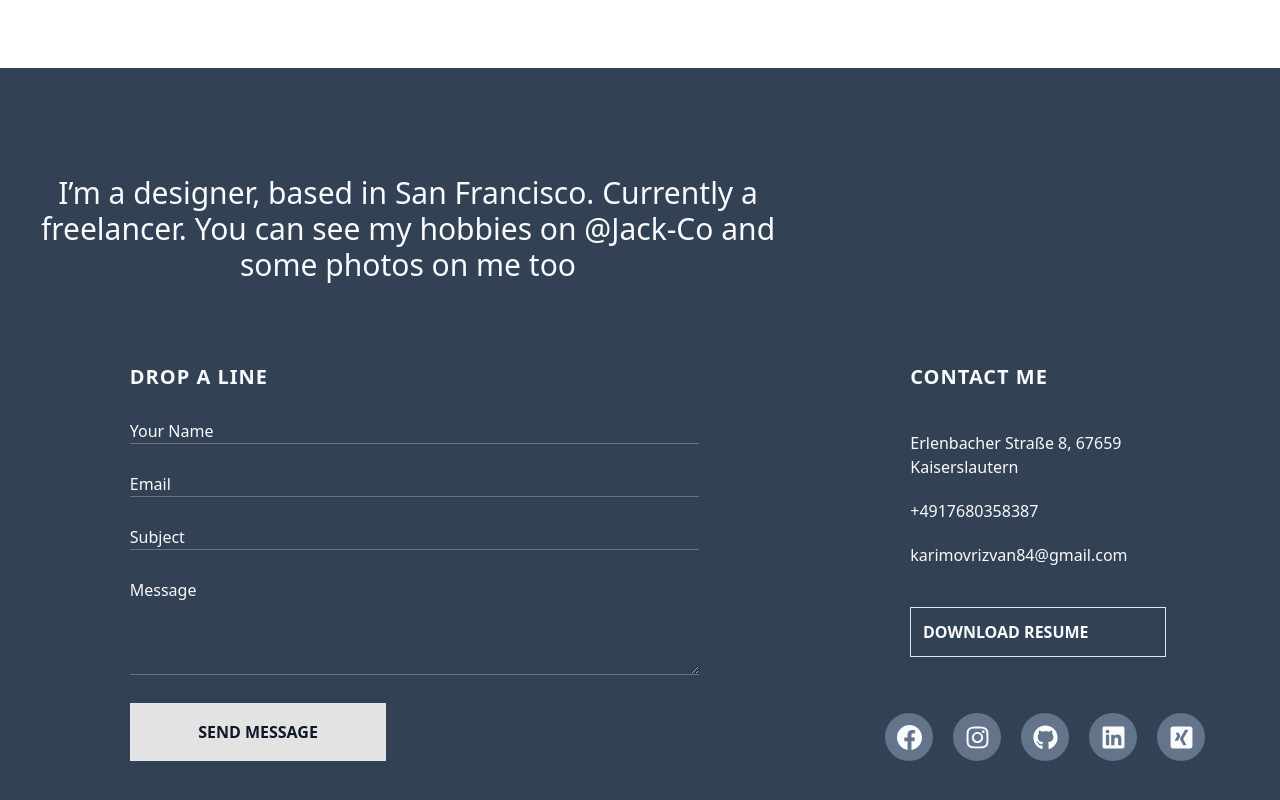
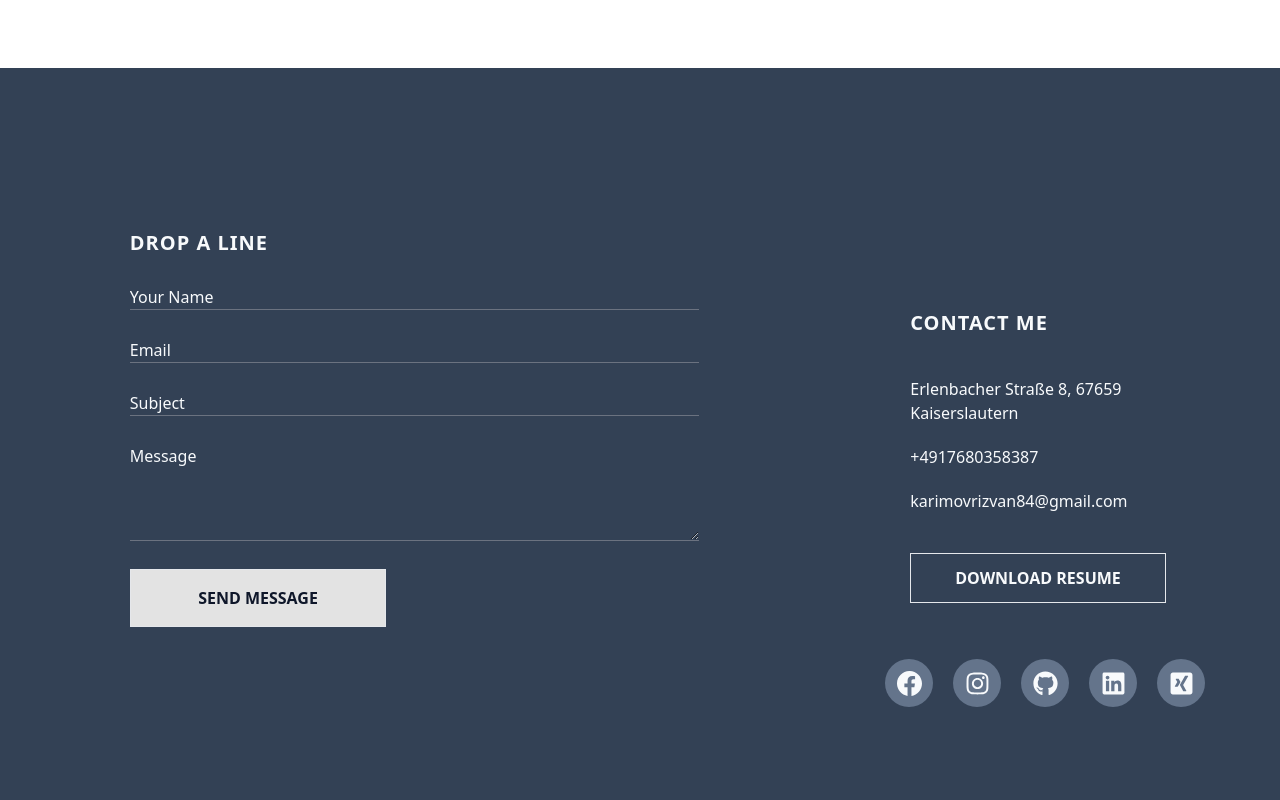
Before and after one commit to rizvan555/My_Portfolio, a React (Create React App) app: page / in a window 1280 px wide. Shown: the part 5935-6735 px from the top of the page. Built offline with nearby package versions, Linux system fonts and the light colour scheme; the HTML template or start-up script is replaced by a standard one.

Commit message:
Update footer.tsx

```diff
--- a/src/pages/footer.tsx
+++ b/src/pages/footer.tsx
@@ -19,18 +19,15 @@ function Footer() {
 
   return (
     <div className="flex justify-center bg-slate-700 h-[100vh] p-6 flex-col">
-      <h3 className="w-[60vw] text-3xl text-slate-50 text-center">
-        I’m a designer, based in San Francisco. Currently a freelancer. You can
-        see my hobbies on @Jack-Co and some photos on me too
-      </h3>
       <main className="flex justify-around">
         <section className="flex flex-col gap-7">
-          <h3 className=" mt-20 text-slate-50 font-bold tracking-wider text-xl">
+          <h3 className=" mt-19 text-slate-50 font-bold tracking-wider text-xl">
             DROP A LINE
           </h3>
-          {inputContainer.map((input) => {
+          {inputContainer.map((input, index) => {
             return (
               <input
+                key={index}
                 className=" bg-transparent placeholder:text-slate-50 border-x-0 border-t-0 text-slate-50"
                 type={input.type}
                 placeholder={input.placheholder}
@@ -50,25 +47,24 @@ function Footer() {
         </section>
         <section className=" w-60 flex flex-col mt-20 text-slate-50">
           <h3 className="mb-10 font-bold tracking-wider text-xl">CONTACT ME</h3>
-          <p className="mb-5">
+          <a href="#" className="mb-5">
             Erlenbacher Straße 8, 67659 Kaiserslautern
-          </p>
-          <p className="mb-5">
+          </a>
+          <a href="#" className="mb-5">
             +4917680358387
-          </p>
-          <p className="mb-10">
+          </a>
+          <a href="#" className="mb-10">
             karimovrizvan84@gmail.com
-          </p>
+          </a>
           <section className="mb-14">
-          <a
-  className="border p-3 w-[20vw] hvr-radial-out"
-  style={{ backgroundColor: 'transparent' }}
-  download="lebenslauf.pdf"
-  href="../resource/images/Lebenslauf.pdf"
->
-  DOWNLOAD RESUME
-</a>
-
+            <a
+              className="border p-3 w-[20vw] hvr-radial-out text-center"
+              style={{ backgroundColor: 'transparent' }}
+              download="Lebenslauf.pdf"
+              href="/Lebenslauf.pdf"
+            >
+              DOWNLOAD RESUME
+            </a>
           </section>
           <SocialMedia />
         </section>
```
